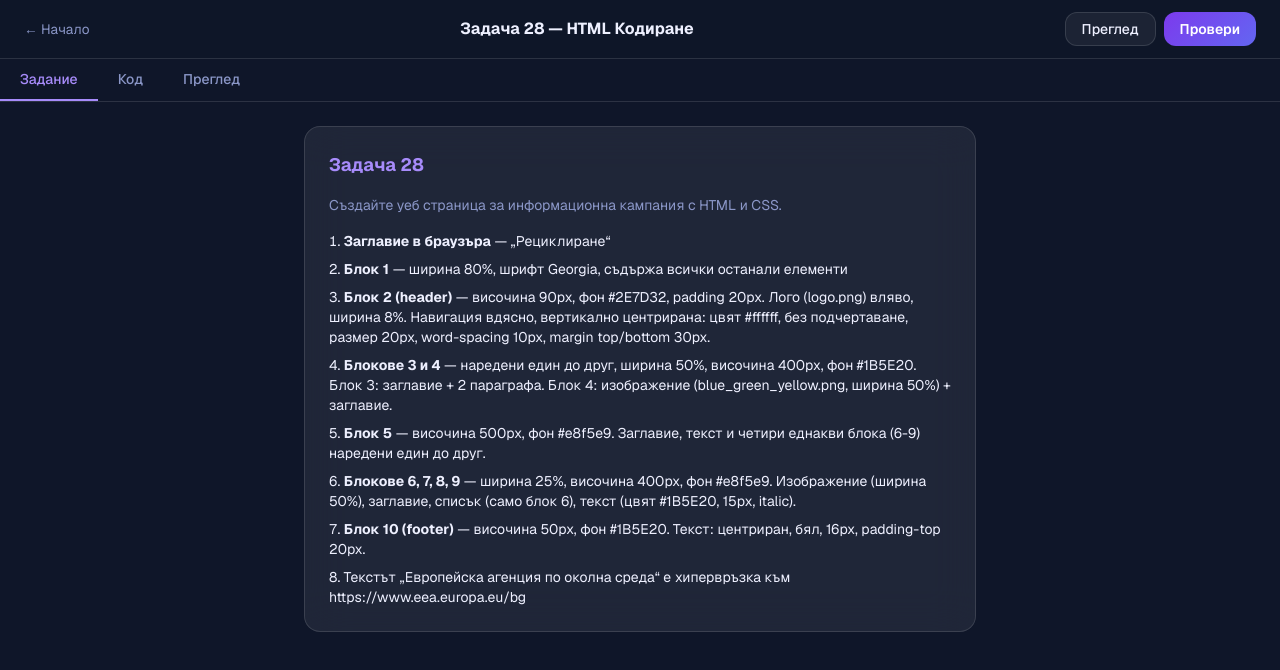
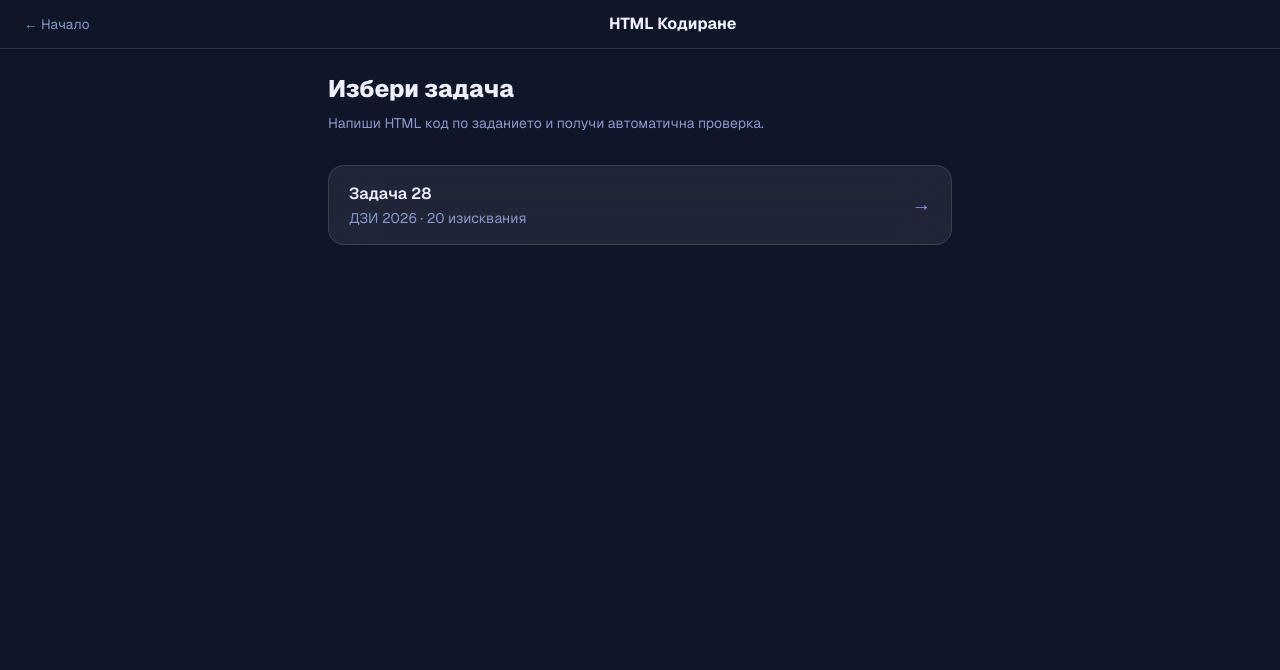
Before and after one commit to Debatedd/dzi-it, a Next.js app in the folder app/: page /html-task in a window 1280 px wide. Shown: the top 670 px of the page. Built offline with nearby package versions, Linux system fonts and the light colour scheme.

Commit message:
html-task: task list screen before editor

```diff
--- a/app/app/html-task/page.tsx
+++ b/app/app/html-task/page.tsx
@@ -9,7 +9,38 @@ interface CheckResult {
   note?: string;
 }
 
-const REQ = [
+interface Task {
+  id: string;
+  title: string;
+  year: string;
+  description: string;
+  requirements: string[];
+  starter: string;
+  runChecks: (doc: Document, containerW: number) => CheckResult[];
+}
+
+// ── helpers ──────────────────────────────────────────────────────────────────
+
+function normalizeColor(c: string): string {
+  if (!c) return "";
+  c = c.trim().toLowerCase();
+  const rgb = c.match(/^rgb\((\d+),\s*(\d+),\s*(\d+)\)$/);
+  if (rgb) return "#" + [rgb[1], rgb[2], rgb[3]].map((x) => parseInt(x).toString(16).padStart(2, "0")).join("");
+  return c;
+}
+function colorMatch(computed: string, expected: string) { return normalizeColor(computed) === expected.toLowerCase(); }
+function pxClose(v: string, n: number, tol = 2) { return Math.abs(parseFloat(v) - n) <= tol; }
+function pctClose(v: string, w: number, pct: number, tol = 3) { return Math.abs(parseFloat(v) - (w * pct) / 100) <= tol * (w / 100); }
+
+// ── task definitions ──────────────────────────────────────────────────────────
+
+const TASKS: Task[] = [
+  {
+    id: "zad28",
+    title: "Задача 28",
+    year: "ДЗИ 2026",
+    description: "Създайте уеб страница за информационна кампания с HTML и CSS.",
+    requirements: [
       "Заглавие в браузъра - Рециклиране",
       "Блок 1 - ширина 80%, шрифт Georgia",
       "Header (Блок 2) - височина 90px",
@@ -30,87 +61,8 @@ const REQ = [
       "Блокове 6-9 - фон #e8f5e9",
       "Footer (Блок 10) - височина 50px",
       "Footer - фон #1B5E20",
-];
-
-function normalizeColor(c: string): string {
-  if (!c) return "";
-  c = c.trim().toLowerCase();
-  const rgb = c.match(/^rgb\((\d+),\s*(\d+),\s*(\d+)\)$/);
-  if (rgb) {
-    return "#" + [rgb[1], rgb[2], rgb[3]].map((x) => parseInt(x).toString(16).padStart(2, "0")).join("");
-  }
-  return c;
-}
-
-function colorMatch(computed: string, expected: string): boolean {
-  return normalizeColor(computed) === expected.toLowerCase();
-}
-
-function pxClose(computed: string, expected: number, tol = 2): boolean {
-  return Math.abs(parseFloat(computed) - expected) <= tol;
-}
-
-function pctClose(computed: string, containerW: number, pct: number, tol = 3): boolean {
-  return Math.abs(parseFloat(computed) - (containerW * pct) / 100) <= tol * (containerW / 100);
-}
-
-function runChecks(doc: Document, containerW: number): CheckResult[] {
-  const r: CheckResult[] = [];
-  const dv = doc.defaultView!;
-
-  r.push({ label: REQ[0], pass: doc.title.toLowerCase().includes("рециклиране") });
-
-  const block1 = doc.querySelector("body > div, body > section, body > main") as HTMLElement | null;
-  if (block1) {
-    const cs = dv.getComputedStyle(block1);
-    r.push({ label: REQ[1], pass: pctClose(cs.width, containerW, 80) && cs.fontFamily.toLowerCase().includes("georgia"), note: `w:${cs.width} f:${cs.fontFamily}` });
-  } else {
-    r.push({ label: REQ[1], pass: false, note: "не е намерен главен блок" });
-  }
-
-  const header = doc.querySelector("header") as HTMLElement | null;
-  const hcs = header ? dv.getComputedStyle(header) : null;
-  r.push({ label: REQ[2], pass: !!hcs && pxClose(hcs.height, 90), note: hcs?.height });
-  r.push({ label: REQ[3], pass: !!hcs && colorMatch(hcs.backgroundColor, "#2e7d32"), note: hcs ? normalizeColor(hcs.backgroundColor) : "" });
-  r.push({ label: REQ[4], pass: !!hcs && pxClose(hcs.paddingTop, 20) && pxClose(hcs.paddingLeft, 20) });
-  r.push({ label: REQ[5], pass: !!doc.querySelector('img[src*="logo"]') });
-
-  const navLinks = doc.querySelectorAll("nav a");
-  r.push({ label: REQ[6], pass: navLinks.length >= 2, note: `${navLinks.length} линка` });
-
-  const lcs = navLinks[0] ? dv.getComputedStyle(navLinks[0] as HTMLElement) : null;
-  r.push({ label: REQ[7], pass: !!lcs && colorMatch(lcs.color, "#ffffff"), note: lcs ? normalizeColor(lcs.color) : "" });
-  r.push({ label: REQ[8], pass: !!lcs && pxClose(lcs.fontSize, 20), note: lcs?.fontSize });
-  r.push({ label: REQ[9], pass: !!lcs && lcs.textDecoration.includes("none") });
-  r.push({ label: REQ[10], pass: !!doc.querySelector('a[href*="eea.europa.eu"]') });
-
-  const allEls = Array.from(doc.querySelectorAll("div, section, article")) as HTMLElement[];
-  const greenBig = allEls.filter((el) => {
-    const cs = dv.getComputedStyle(el);
-    return pctClose(cs.width, containerW, 50) && pxClose(cs.height, 400) && colorMatch(cs.backgroundColor, "#1b5e20");
-  });
-  r.push({ label: REQ[11], pass: greenBig.length >= 2, note: `${greenBig.length} намерени` });
-  r.push({ label: REQ[12], pass: greenBig.length >= 2 });
-  r.push({ label: REQ[13], pass: greenBig.length >= 2 });
-  r.push({ label: REQ[14], pass: !!doc.querySelector('img[src*="blue_green_yellow"]') });
-
-  const lightGreen = allEls.filter((el) => {
-    const cs = dv.getComputedStyle(el);
-    return pctClose(cs.width, containerW, 25) && pxClose(cs.height, 400) && colorMatch(cs.backgroundColor, "#e8f5e9");
-  });
-  r.push({ label: REQ[15], pass: lightGreen.length >= 4, note: `${lightGreen.length} намерени` });
-  r.push({ label: REQ[16], pass: lightGreen.length >= 4 });
-  r.push({ label: REQ[17], pass: lightGreen.length >= 4 });
-
-  const footer = doc.querySelector("footer") as HTMLElement | null;
-  const fcs = footer ? dv.getComputedStyle(footer) : null;
-  r.push({ label: REQ[18], pass: !!fcs && pxClose(fcs.height, 50), note: fcs?.height });
-  r.push({ label: REQ[19], pass: !!fcs && colorMatch(fcs.backgroundColor, "#1b5e20"), note: fcs ? normalizeColor(fcs.backgroundColor) : "" });
-
-  return r;
-}
-
-const STARTER = [
+    ],
+    starter: [
       "<!DOCTYPE html>",
       '<html lang="bg">',
       "<head>",
@@ -124,10 +76,104 @@ const STARTER = [
       "",
       "</body>",
       "</html>",
-].join("\n");
+    ].join("\n"),
+    runChecks(doc, containerW) {
+      const r: CheckResult[] = [];
+      const dv = doc.defaultView!;
+      const req = this.requirements;
 
-export default function HtmlTaskPage() {
-  const [code, setCode] = useState(STARTER);
+      r.push({ label: req[0], pass: doc.title.toLowerCase().includes("рециклиране") });
+
+      const block1 = doc.querySelector("body > div, body > section, body > main") as HTMLElement | null;
+      if (block1) {
+        const cs = dv.getComputedStyle(block1);
+        r.push({ label: req[1], pass: pctClose(cs.width, containerW, 80) && cs.fontFamily.toLowerCase().includes("georgia"), note: `w:${cs.width} f:${cs.fontFamily}` });
+      } else {
+        r.push({ label: req[1], pass: false, note: "не е намерен главен блок" });
+      }
+
+      const header = doc.querySelector("header") as HTMLElement | null;
+      const hcs = header ? dv.getComputedStyle(header) : null;
+      r.push({ label: req[2], pass: !!hcs && pxClose(hcs.height, 90), note: hcs?.height });
+      r.push({ label: req[3], pass: !!hcs && colorMatch(hcs.backgroundColor, "#2e7d32"), note: hcs ? normalizeColor(hcs.backgroundColor) : "" });
+      r.push({ label: req[4], pass: !!hcs && pxClose(hcs.paddingTop, 20) && pxClose(hcs.paddingLeft, 20) });
+      r.push({ label: req[5], pass: !!doc.querySelector('img[src*="logo"]') });
+
+      const navLinks = doc.querySelectorAll("nav a");
+      r.push({ label: req[6], pass: navLinks.length >= 2, note: `${navLinks.length} линка` });
+
+      const lcs = navLinks[0] ? dv.getComputedStyle(navLinks[0] as HTMLElement) : null;
+      r.push({ label: req[7], pass: !!lcs && colorMatch(lcs.color, "#ffffff"), note: lcs ? normalizeColor(lcs.color) : "" });
+      r.push({ label: req[8], pass: !!lcs && pxClose(lcs.fontSize, 20), note: lcs?.fontSize });
+      r.push({ label: req[9], pass: !!lcs && lcs.textDecoration.includes("none") });
+      r.push({ label: req[10], pass: !!doc.querySelector('a[href*="eea.europa.eu"]') });
+
+      const allEls = Array.from(doc.querySelectorAll("div, section, article")) as HTMLElement[];
+      const greenBig = allEls.filter((el) => {
+        const cs = dv.getComputedStyle(el);
+        return pctClose(cs.width, containerW, 50) && pxClose(cs.height, 400) && colorMatch(cs.backgroundColor, "#1b5e20");
+      });
+      r.push({ label: req[11], pass: greenBig.length >= 2, note: `${greenBig.length} намерени` });
+      r.push({ label: req[12], pass: greenBig.length >= 2 });
+      r.push({ label: req[13], pass: greenBig.length >= 2 });
+      r.push({ label: req[14], pass: !!doc.querySelector('img[src*="blue_green_yellow"]') });
+
+      const lightGreen = allEls.filter((el) => {
+        const cs = dv.getComputedStyle(el);
+        return pctClose(cs.width, containerW, 25) && pxClose(cs.height, 400) && colorMatch(cs.backgroundColor, "#e8f5e9");
+      });
+      r.push({ label: req[15], pass: lightGreen.length >= 4, note: `${lightGreen.length} намерени` });
+      r.push({ label: req[16], pass: lightGreen.length >= 4 });
+      r.push({ label: req[17], pass: lightGreen.length >= 4 });
+
+      const footer = doc.querySelector("footer") as HTMLElement | null;
+      const fcs = footer ? dv.getComputedStyle(footer) : null;
+      r.push({ label: req[18], pass: !!fcs && pxClose(fcs.height, 50), note: fcs?.height });
+      r.push({ label: req[19], pass: !!fcs && colorMatch(fcs.backgroundColor, "#1b5e20"), note: fcs ? normalizeColor(fcs.backgroundColor) : "" });
+
+      return r;
+    },
+  },
+];
+
+// ── task list screen ──────────────────────────────────────────────────────────
+
+function TaskList({ onSelect }: { onSelect: (t: Task) => void }) {
+  return (
+    <main className="min-h-screen flex flex-col" style={{ background: "var(--bg)", color: "var(--text)" }}>
+      <div className="flex items-center justify-between px-6 py-3 border-b" style={{ background: "var(--nav-bg)", borderColor: "var(--border)" }}>
+        <Link href="/" style={{ color: "var(--muted)", textDecoration: "none", fontSize: "0.85rem" }}>&larr; Начало</Link>
+        <span className="font-bold">HTML Кодиране</span>
+        <span />
+      </div>
+      <div className="flex-1 overflow-y-auto p-6 max-w-2xl mx-auto w-full">
+        <h1 className="font-extrabold text-2xl mb-2" style={{ color: "var(--text)" }}>Избери задача</h1>
+        <p className="mb-8 text-sm" style={{ color: "var(--muted)" }}>Напиши HTML код по заданието и получи автоматична проверка.</p>
+        <div className="space-y-3">
+          {TASKS.map((task) => (
+            <button
+              key={task.id}
+              onClick={() => onSelect(task)}
+              className="w-full text-left glass rounded-2xl px-5 py-4 flex items-center justify-between group"
+              style={{ border: "1px solid var(--border)", cursor: "pointer" }}
+            >
+              <div>
+                <div className="font-semibold" style={{ color: "var(--text)" }}>{task.title}</div>
+                <div className="text-sm mt-0.5" style={{ color: "var(--muted)" }}>{task.year} &middot; {task.requirements.length} изисквания</div>
+              </div>
+              <span className="transition-transform group-hover:translate-x-1" style={{ color: "var(--accent)", fontSize: "1.2rem" }}>→</span>
+            </button>
+          ))}
+        </div>
+      </div>
+    </main>
+  );
+}
+
+// ── editor screen ─────────────────────────────────────────────────────────────
+
+function TaskEditor({ task, onBack }: { task: Task; onBack: () => void }) {
+  const [code, setCode] = useState(task.starter);
   const [results, setResults] = useState<CheckResult[] | null>(null);
   const [tab, setTab] = useState<"task" | "editor" | "preview">("task");
   const iframeRef = useRef<HTMLIFrameElement>(null);
@@ -140,7 +186,7 @@ export default function HtmlTaskPage() {
     iframe.onload = () => {
       const doc = iframe.contentDocument;
       if (!doc) return;
-      setResults(runChecks(doc, iframe.clientWidth || 1200));
+      setResults(task.runChecks(doc, iframe.clientWidth || 1200));
       setTab("task");
     };
   }
@@ -151,16 +197,16 @@ export default function HtmlTaskPage() {
   }
 
   const passed = results ? results.filter((r) => r.pass).length : 0;
-  const total = REQ.length;
+  const total = task.requirements.length;
   const score = results ? Math.round((passed / total) * 100) : 0;
 
   return (
     <main className="min-h-screen flex flex-col" style={{ background: "var(--bg)", color: "var(--text)" }}>
       <div className="flex items-center justify-between px-6 py-3 border-b" style={{ background: "var(--nav-bg)", borderColor: "var(--border)" }}>
-        <Link href="/" style={{ color: "var(--muted)", textDecoration: "none", fontSize: "0.85rem" }}>
-          &larr; Начало
-        </Link>
-        <span className="font-bold">Задача 28 — HTML Кодиране</span>
+        <button onClick={onBack} style={{ color: "var(--muted)", background: "none", border: "none", cursor: "pointer", fontSize: "0.85rem" }}>
+          &larr; Задачи
+        </button>
+        <span className="font-bold">{task.title} — HTML Кодиране</span>
         <div className="flex gap-2">
           <button onClick={handlePreview} className="px-4 py-1.5 rounded-xl text-sm font-medium" style={{ background: "var(--input-bg)", border: "1px solid var(--border)", color: "var(--text)", cursor: "pointer" }}>
             Преглед
@@ -184,16 +230,16 @@ export default function HtmlTaskPage() {
         {tab === "task" && (
           <div className="flex-1 overflow-y-auto p-6" style={{ maxWidth: 720, margin: "0 auto" }}>
             <div className="glass rounded-2xl p-6" style={{ border: "1px solid var(--border)" }}>
-              <h2 className="font-bold text-lg mb-4" style={{ color: "var(--accent)" }}>Задача 28</h2>
-              <p className="mb-4 text-sm" style={{ color: "var(--muted)" }}>Създайте уеб страница за информационна кампания с HTML и CSS.</p>
+              <h2 className="font-bold text-lg mb-2" style={{ color: "var(--accent)" }}>{task.title}</h2>
+              <p className="mb-4 text-sm" style={{ color: "var(--muted)" }}>{task.description}</p>
               <ol className="space-y-2 text-sm list-decimal list-inside" style={{ color: "var(--text)" }}>
-                <li><b>Заглавие в браузъра</b> — &bdquo;Рециклиране&ldquo;</li>
-                <li><b>Блок 1</b> — ширина 80%, шрифт Georgia, съдържа всички останали елементи</li>
-                <li><b>Блок 2 (header)</b> — височина 90px, фон #2E7D32, padding 20px. Лого (logo.png) вляво, ширина 8%. Навигация вдясно, вертикално центрирана: цвят #ffffff, без подчертаване, размер 20px, word-spacing 10px, margin top/bottom 30px.</li>
-                <li><b>Блокове 3 и 4</b> — наредени един до друг, ширина 50%, височина 400px, фон #1B5E20. Блок 3: заглавие + 2 параграфа. Блок 4: изображение (blue_green_yellow.png, ширина 50%) + заглавие.</li>
-                <li><b>Блок 5</b> — височина 500px, фон #e8f5e9. Заглавие, текст и четири еднакви блока (6-9) наредени един до друг.</li>
-                <li><b>Блокове 6, 7, 8, 9</b> — ширина 25%, височина 400px, фон #e8f5e9. Изображение (ширина 50%), заглавие, списък (само блок 6), текст (цвят #1B5E20, 15px, italic).</li>
-                <li><b>Блок 10 (footer)</b> — височина 50px, фон #1B5E20. Текст: центриран, бял, 16px, padding-top 20px.</li>
+                <li><b>Заглавие в браузъра</b> &mdash; &bdquo;Рециклиране&ldquo;</li>
+                <li><b>Блок 1</b> &mdash; ширина 80%, шрифт Georgia, съдържа всички останали елементи</li>
+                <li><b>Блок 2 (header)</b> &mdash; височина 90px, фон #2E7D32, padding 20px. Лого (logo.png) вляво, ширина 8%. Навигация вдясно, вертикално центрирана: цвят #ffffff, без подчертаване, размер 20px, word-spacing 10px, margin top/bottom 30px.</li>
+                <li><b>Блокове 3 и 4</b> &mdash; наредени един до друг, ширина 50%, височина 400px, фон #1B5E20. Блок 3: заглавие + 2 параграфа. Блок 4: изображение (blue_green_yellow.png, ширина 50%) + заглавие.</li>
+                <li><b>Блок 5</b> &mdash; височина 500px, фон #e8f5e9. Заглавие, текст и четири еднакви блока (6-9) наредени един до друг.</li>
+                <li><b>Блокове 6, 7, 8, 9</b> &mdash; ширина 25%, височина 400px, фон #e8f5e9. Изображение (ширина 50%), заглавие, списък (само блок 6), текст (цвят #1B5E20, 15px, italic).</li>
+                <li><b>Блок 10 (footer)</b> &mdash; височина 50px, фон #1B5E20. Текст: центриран, бял, 16px, padding-top 20px.</li>
                 <li>Текстът &bdquo;Европейска агенция по околна среда&ldquo; е хипервръзка към https://www.eea.europa.eu/bg</li>
               </ol>
             </div>
@@ -245,3 +291,14 @@ export default function HtmlTaskPage() {
     </main>
   );
 }
+
+// ── page ──────────────────────────────────────────────────────────────────────
+
+export default function HtmlTaskPage() {
+  const [selected, setSelected] = useState<Task | null>(null);
+
+  if (selected) {
+    return <TaskEditor task={selected} onBack={() => setSelected(null)} />;
+  }
+  return <TaskList onSelect={setSelected} />;
+}
```
Lines whose indentation alone changed are shown as unchanged.
